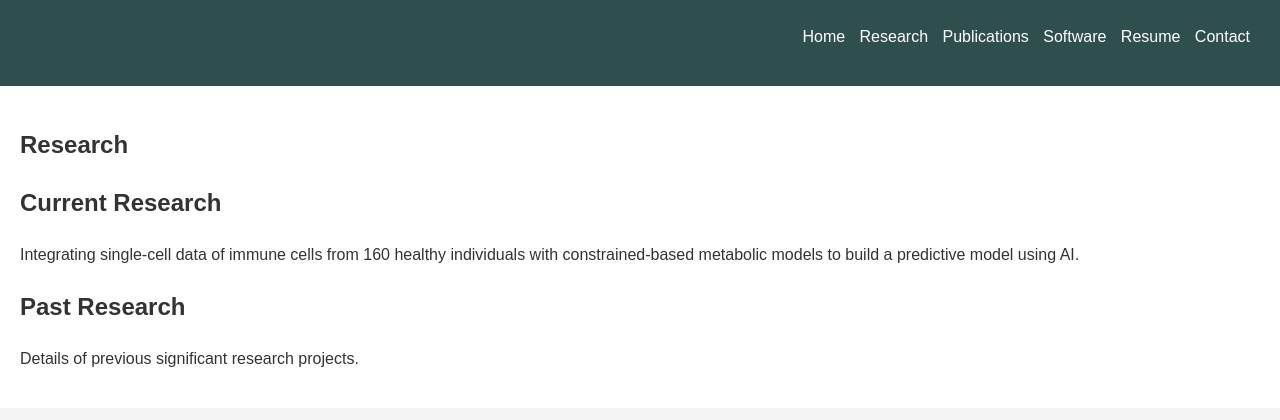
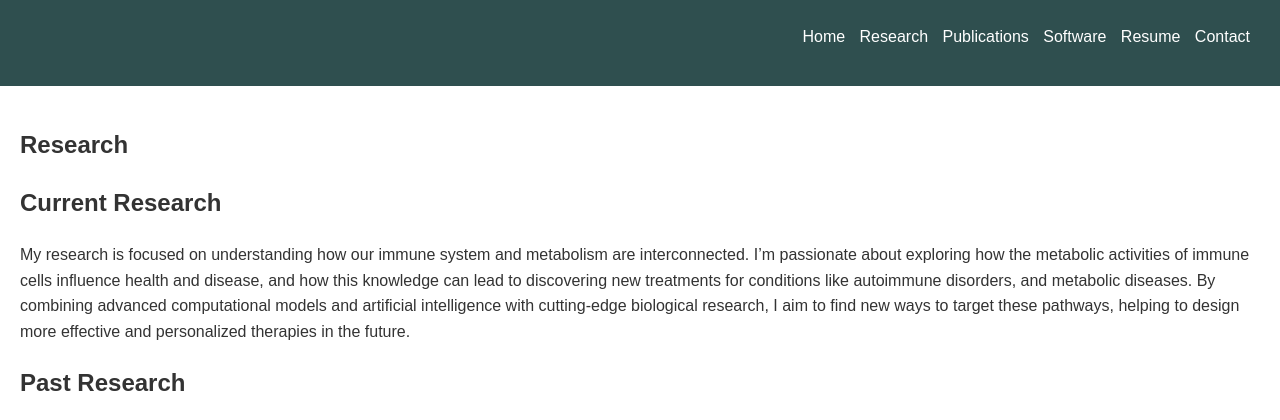
Before and after one commit to bpuniya/bhanwarpuniya.github.io, a plain HTML site: page research.html in a window 1280 px wide. Shown: the part 106-526 px from the top of the page. Drawn offline with Linux system fonts and the light colour scheme; a script that the page names is missing.

Commit message:
Update research.html

```diff
--- a/research.html
+++ b/research.html
@@ -24,7 +24,7 @@
         <section class="research">
             <h1>Research</h1>
             <h2>Current Research</h2>
-            <p>Integrating single-cell data of immune cells from 160 healthy individuals with constrained-based metabolic models to build a predictive model using AI.</p>
+            <p>My research is focused on understanding how our immune system and metabolism are interconnected. I’m passionate about exploring how the metabolic activities of immune cells influence health and disease, and how this knowledge can lead to discovering new treatments for conditions like autoimmune disorders, and metabolic diseases. By combining advanced computational models and artificial intelligence with cutting-edge biological research, I aim to find new ways to target these pathways, helping to design more effective and personalized therapies in the future.</p>
             <h2>Past Research</h2>
             <p>Details of previous significant research projects.</p>
         </section>
```
